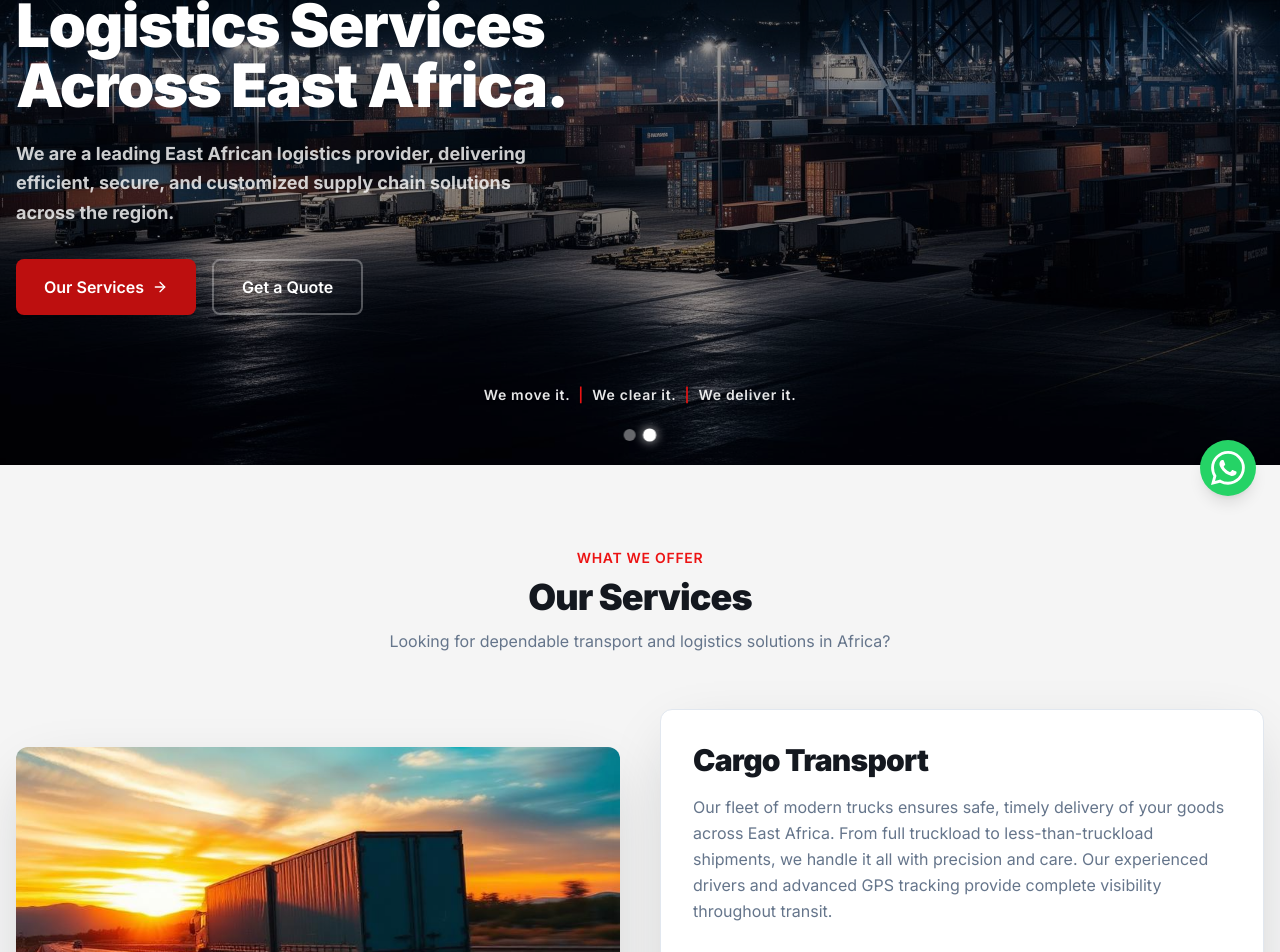
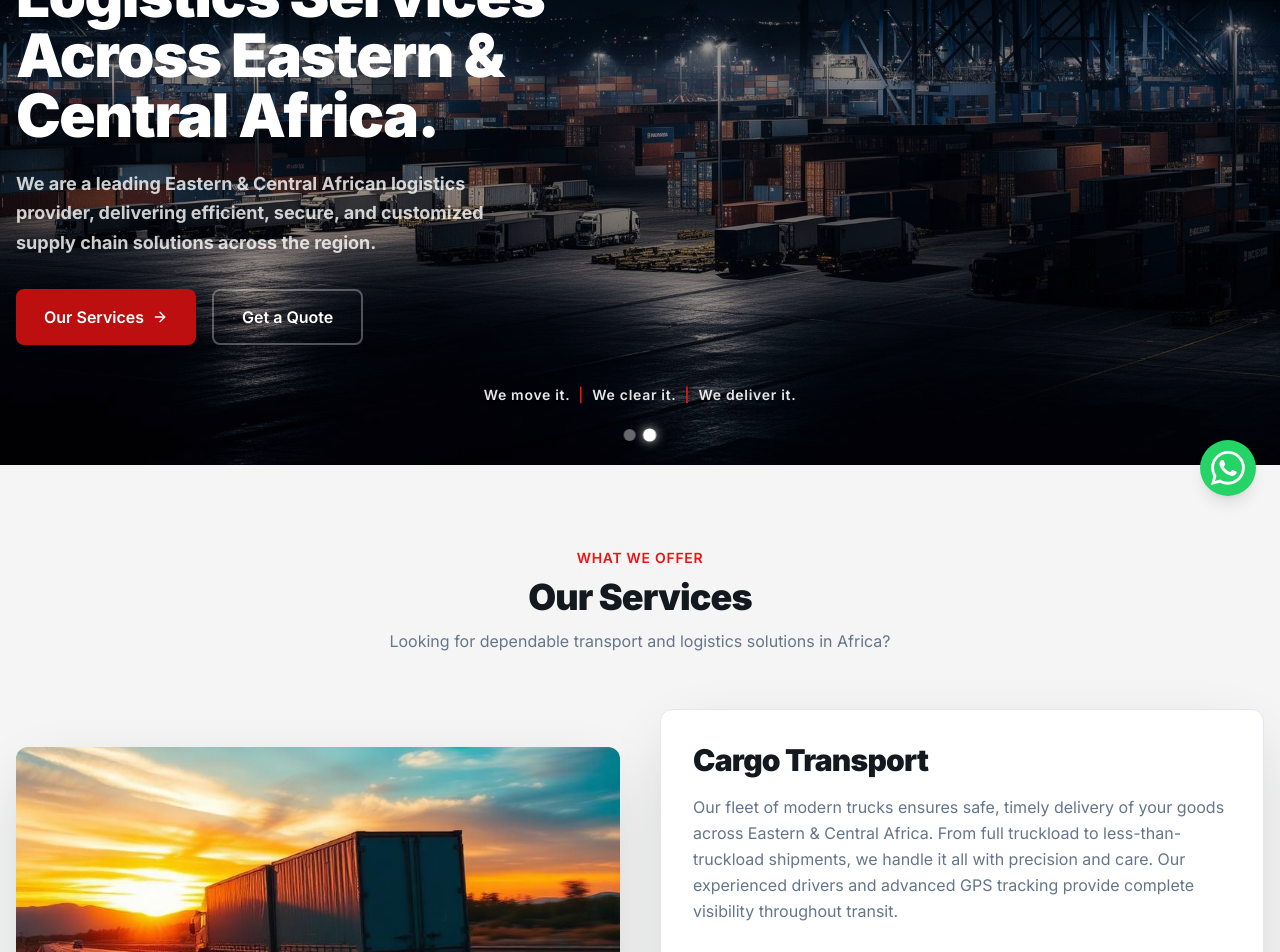
Before and after one commit to JosephOkumu/junubinlogistics, a React (Vite) app in the folder frontend/: page / in a window 1280 px wide. Shown: the part 280-1232 px from the top of the page. Built offline with nearby package versions, Linux system fonts and the light colour scheme; the HTML template or start-up script is replaced by a standard one.

Commit message:
chore: modify content

```diff
--- a/frontend/src/pages/About.tsx
+++ b/frontend/src/pages/About.tsx
@@ -45,10 +45,10 @@ const About = () => {
           <div className="max-w-3xl mx-auto text-center">
             <h2 className="text-3xl font-black text-foreground mb-6">Our Story</h2>
             <p className="text-muted-foreground leading-relaxed mb-4">
-              We are a leading East African logistics provider, delivering efficient, secure, and customized supply chain solutions across the region.
+              We are a leading Eastern & Central African logistics provider, delivering efficient, secure, and customized supply chain solutions across the region.
             </p>
             <p className="text-muted-foreground leading-relaxed">
-              We offer tailor-made logistics services, handling all types of cargo to and from any destination within East Africa.
+              We offer tailor-made logistics services, handling all types of cargo to and from any destination within Eastern & Central Africa.
             </p>
           </div>
         </div>
@@ -58,7 +58,7 @@ const About = () => {
       <section className="py-16 bg-secondary">
         <div className="container mx-auto px-4 grid grid-cols-1 md:grid-cols-3 gap-8">
           {[
-            { icon: Target, title: "Our Mission", subtitle: "Connecting Your Products to the World", text: "We exist to bridge distances and simplify trade across East Africa. Through efficient coordination, strong partnerships, and a proactive team, we ensure goods move smoothly from origin to destination with precision and care.", delay: "animate-delay-100" },
+            { icon: Target, title: "Our Mission", subtitle: "Connecting Your Products to the World", text: "We exist to bridge distances and simplify trade across Eastern & Central Africa. Through efficient coordination, strong partnerships, and a proactive team, we ensure goods move smoothly from origin to destination with precision and care.", delay: "animate-delay-100" },
             { icon: Eye, title: "Our Vision", subtitle: "Your Cargo, Fast Forward.", text: "Our vision is to set the benchmark for speed, reliability, and resilience in logistics. Even in times of uncertainty, we remain adaptable and solution-oriented, ensuring that your cargo continues its journey without interruption.", delay: "animate-delay-200" },
             { icon: Heart, title: "Our Purpose", subtitle: "Relieving Your Logistics Burden", text: "We understand that logistics can be complex and demanding. Our purpose is to remove that complexity by offering expert guidance, transparent communication, and dependable service—delivering exactly what we promise, every time.", delay: "animate-delay-300" },
           ].map((item, index) => (
--- a/frontend/src/pages/Index.tsx
+++ b/frontend/src/pages/Index.tsx
@@ -16,7 +16,7 @@ import airImg from "@/assets/services-air.jpg";
 const services = [
   {
     title: "Cargo Transport",
-    desc: "Our fleet of modern trucks ensures safe, timely delivery of your goods across East Africa. From full truckload to less-than-truckload shipments, we handle it all with precision and care. Our experienced drivers and advanced GPS tracking provide complete visibility throughout transit.",
+    desc: "Our fleet of modern trucks ensures safe, timely delivery of your goods across Eastern & Central Africa. From full truckload to less-than-truckload shipments, we handle it all with precision and care. Our experienced drivers and advanced GPS tracking provide complete visibility throughout transit.",
     img: cargoImg,
     features: ["Full & Partial Truckloads", "GPS Tracking", "Cross-border Transport", "Dedicated Fleet"],
   },
@@ -79,10 +79,10 @@ const Index = () => {
         <div className="relative container mx-auto px-4 py-20">
           <div className="max-w-2xl animate-fade-in-up">
             <h1 className="text-4xl md:text-6xl font-black text-white leading-tight mb-6">
-              Reliable Transport & Logistics Services Across East Africa.
+              Reliable Transport & Logistics Services Across Eastern & Central Africa.
             </h1>
             <p className="text-lg font-bold text-white/80 mb-8 leading-relaxed max-w-lg">
-              We are a leading East African logistics provider, delivering efficient, secure, and customized supply chain solutions across the region.
+              We are a leading Eastern & Central African logistics provider, delivering efficient, secure, and customized supply chain solutions across the region.
             </p>
             <div className="flex flex-wrap gap-4">
               <a
@@ -162,7 +162,7 @@ const Index = () => {
           </div>
           <div className="grid grid-cols-1 md:grid-cols-2 lg:grid-cols-4 gap-8">
             {[
-              { icon: Globe, title: "East African Reach", desc: "Connecting you seamlessly across East Africa with an integrated and extensive localized network." },
+              { icon: Globe, title: "Eastern & Central African Reach", desc: "Connecting you seamlessly across Eastern & Central Africa with an integrated and extensive localized network." },
               { icon: Shield, title: "Secure & Insured", desc: "Your cargo is fully insured and handled with the highest standards." },
               { icon: Clock, title: "On-Time Delivery", desc: "98% on-time delivery rate with real-time shipment tracking." },
               { icon: Users, title: "Dedicated Support", desc: "24/7 customer support with a personal logistics coordinator." },
--- a/frontend/src/pages/Services.tsx
+++ b/frontend/src/pages/Services.tsx
@@ -13,7 +13,7 @@ import airImg from "@/assets/services-air.jpg";
 const services = [
   {
     title: "Cargo Transport",
-    desc: "Our fleet of modern trucks ensures safe, timely delivery of your goods across East Africa. From full truckload to less-than-truckload shipments, we handle it all with precision and care. Our experienced drivers and advanced GPS tracking provide complete visibility throughout transit.",
+    desc: "Our fleet of modern trucks ensures safe, timely delivery of your goods across Eastern & Central Africa. From full truckload to less-than-truckload shipments, we handle it all with precision and care. Our experienced drivers and advanced GPS tracking provide complete visibility throughout transit.",
     img: cargoImg,
     features: ["Full & Partial Truckloads", "GPS Tracking", "Cross-border Transport", "Dedicated Fleet"],
   },
```
